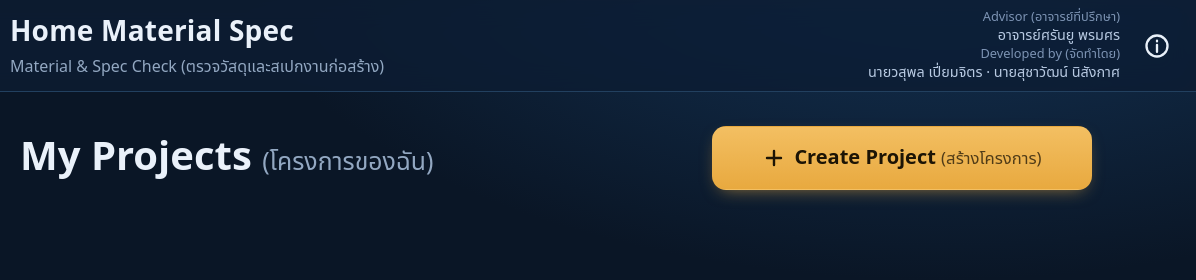
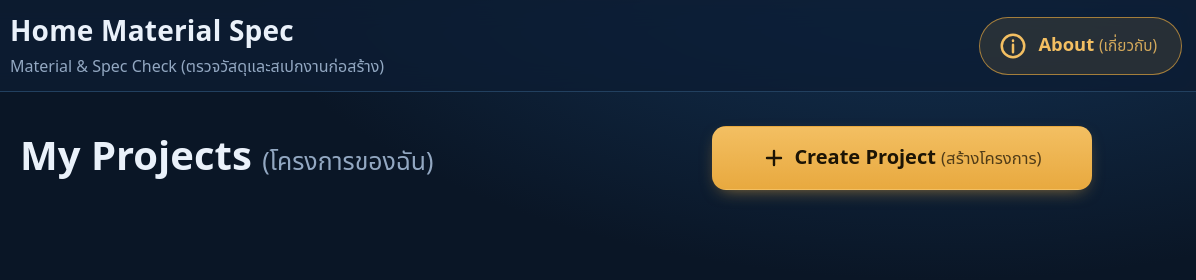
Before and after one commit to BIGKao9/homematspec, a plain HTML site: page index.html in a window 1280 px wide. Shown: the top 280 px of the page, 84-1280 px from the left. Drawn offline with Linux system fonts and the light colour scheme.

Commit message:
Header: remove credits, larger About button

```diff
--- a/app.css
+++ b/app.css
@@ -37,10 +37,11 @@ p{margin:0}
 .brand b{display:block;font-size:1.3rem;letter-spacing:.2px;white-space:nowrap}
 .brand small{display:block;color:var(--mu);font-size:.84rem;white-space:nowrap;overflow:hidden;text-overflow:ellipsis}
 .brand span{min-width:0}
-.credit{display:none;margin-left:auto;text-align:right;font-size:.9rem;line-height:1.35}
-.credit .l{color:#7d94b4;font-size:.8rem}.credit .n{color:#b8cae2}
-.hdr .about{margin-left:auto;width:50px;height:50px}
-.hdr .about .ic{width:28px;height:28px}
+.about{display:inline-flex;align-items:center;justify-content:center;gap:8px;flex:none;margin-left:auto;min-width:50px;height:50px;padding:0 12px;border-radius:99px;
+  border:1.5px solid rgb(232 169 63/.65);background:rgb(232 169 63/.12);color:var(--ac-2);font-weight:700;font-size:1rem;transition:background-color .15s,transform .12s}
+.about:hover{background:rgb(232 169 63/.22)}.about:active{transform:scale(.96)}
+.about small{font-weight:400;opacity:.85}
+.about .ic{width:28px;height:28px}
 
 /* layout */
 .wrap{width:100%;max-width:1120px;margin:0 auto;padding:16px max(14px,env(safe-area-inset-left)) 16px max(14px,env(safe-area-inset-right))}
@@ -326,8 +327,8 @@ body.in-proj .toast{bottom:calc(var(--nav) + var(--safe-b) + 14px)}
   .brand{gap:14px}
   .brand img{width:66px;height:66px;border-radius:16px}
   .brand b{font-size:1.75rem}.brand small{font-size:1rem}
-  .credit{display:block}
-  .hdr .about{margin-left:0}
+  .about{height:58px;padding:0 24px 0 18px;font-size:1.15rem;gap:10px}
+  .about .ic{width:30px;height:30px}
   .wrap{padding-left:24px;padding-right:24px}
   .pagehead{margin:18px 0 26px}
   .pagehead h1{font-size:2.5rem}
--- a/index.html
+++ b/index.html
@@ -22,9 +22,9 @@
 <link rel="preconnect" href="https://fonts.googleapis.com">
 <link rel="preconnect" href="https://fonts.gstatic.com" crossorigin>
 <link rel="stylesheet" href="https://fonts.googleapis.com/css2?family=Sarabun:wght@400;600;700&amp;display=swap">
-<link rel="stylesheet" href="app.css?v=6">
-<script src="data.js?v=6" defer></script>
-<script src="app.js?v=6" defer></script>
+<link rel="stylesheet" href="app.css?v=7">
+<script src="data.js?v=7" defer></script>
+<script src="app.js?v=7" defer></script>
 </head>
 <body>
 <a class="skip" href="#app">ข้ามไปเนื้อหา (Skip to content)</a>
@@ -33,11 +33,7 @@
     <img src="logo.png" width="40" height="40" alt="">
     <span><b>Home Material Spec</b><small>Material &amp; Spec Check (ตรวจวัสดุและสเปกงานก่อสร้าง)</small></span>
   </button>
-  <div class="credit">
-    <div class="l">Advisor (อาจารย์ที่ปรึกษา)</div><div class="n">อาจารย์ศรันยู พรมศร</div>
-    <div class="l">Developed by (จัดทำโดย)</div><div class="n">นายวสุพล เปี่ยมจิตร · นายสุชาวัฒน์ นิสังกาศ</div>
-  </div>
-  <button class="icbtn about" data-a="about" aria-label="About (เกี่ยวกับ)"><svg class="ic" aria-hidden="true"><use href="#i-info"/></svg></button>
+  <button class="about" data-a="about" aria-label="About (เกี่ยวกับ)"><svg class="ic" aria-hidden="true"><use href="#i-info"/></svg><span class="hide-sm">About <small>(เกี่ยวกับ)</small></span></button>
 </header>
 <main id="app" tabindex="-1"><section class="wrap"><div class="pgrid"><div class="pc sk"></div><div class="pc sk"></div><div class="pc sk"></div></div></section></main>
 <dialog id="dlg" class="dlg" tabindex="-1" aria-label="Dialog"></dialog>
--- a/sw.js
+++ b/sw.js
@@ -1,7 +1,7 @@
 /* Service worker: network-first for this site (F5 always gets the latest version),
    cache is only a fallback for offline. Versioned CDN libraries are cache-first. */
-const CACHE = 'hms-v6';
-const SHELL = ['./', 'index.html', 'app.css?v=6', 'app.js?v=6', 'data.js?v=6', 'logo.png', 'icon-192.png', 'manifest.webmanifest'];
+const CACHE = 'hms-v7';
+const SHELL = ['./', 'index.html', 'app.css?v=7', 'app.js?v=7', 'data.js?v=7', 'logo.png', 'icon-192.png', 'manifest.webmanifest'];
 
 self.addEventListener('install', e => {
   e.waitUntil(caches.open(CACHE).then(c => c.addAll(SHELL)).then(() => self.skipWaiting()));
```
